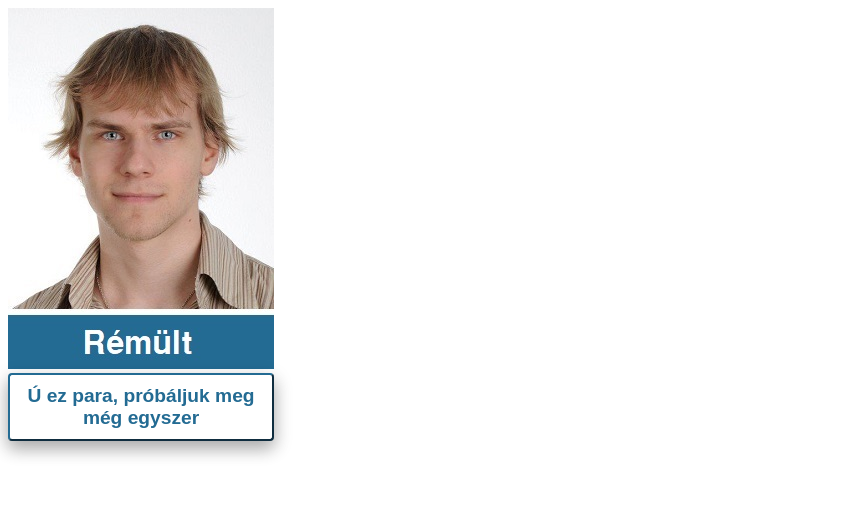
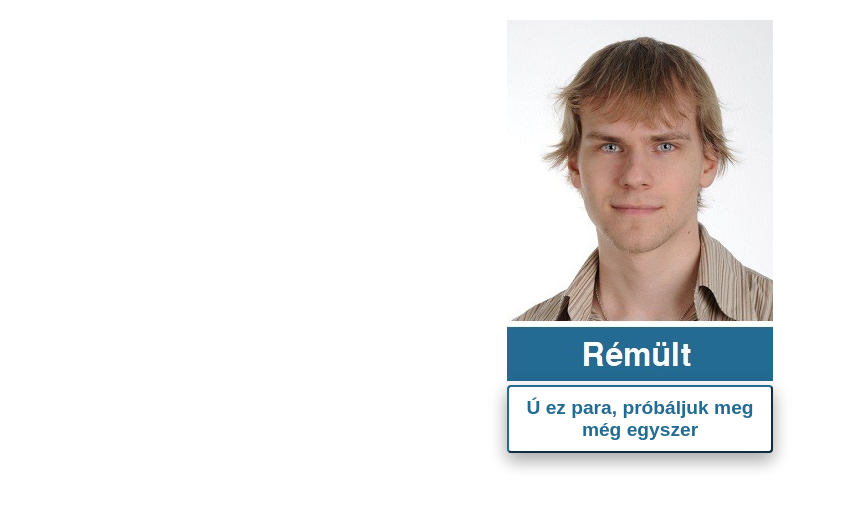
Before and after one commit to jonybacsi/dashboard, a plain HTML site: page src/pics/random.html in a window 1280 px wide. Shown: the whole page, without its empty margins (0-846 px from the left). Drawn offline with Linux system fonts and the light colour scheme.

Commit message:
Update random.html
position center

```diff
--- a/src/pics/random.html
+++ b/src/pics/random.html
@@ -5,6 +5,11 @@
     <title>IT kedélyállapotok</title>
 
     <style>
+        .full {
+            text-align: center;
+            margin: 20px;
+        }
+
         .button {
             width: 266px;
             color: #236b93;
@@ -29,11 +34,13 @@
 </head>
 
 <body onload="runRNDM()">
-    <img src="random/0.jpg" alt="Véletlen képek a galériából" name="RNDM" />
-    <br>
-    <button onclick="window.location.reload()" class="button">
-        Ú ez para, próbáljuk meg még egyszer
-    </button>
+    <div class="full">
+        <img src="random/0.jpg" alt="Véletlen képek a galériából" name="RNDM" />
+        <br>
+        <button onclick="window.location.reload()" class="button">
+            Ú ez para, próbáljuk meg még egyszer
+        </button>
+    </div>
 
     <script>
         var slidesmax = 15
```
